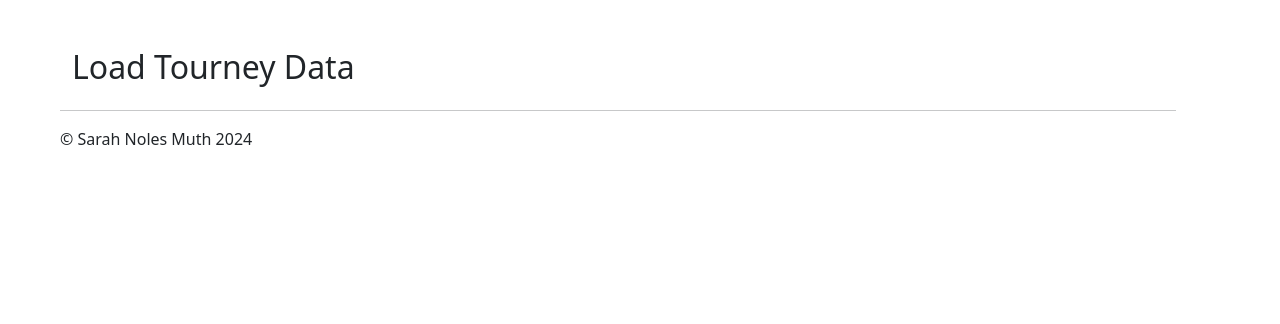
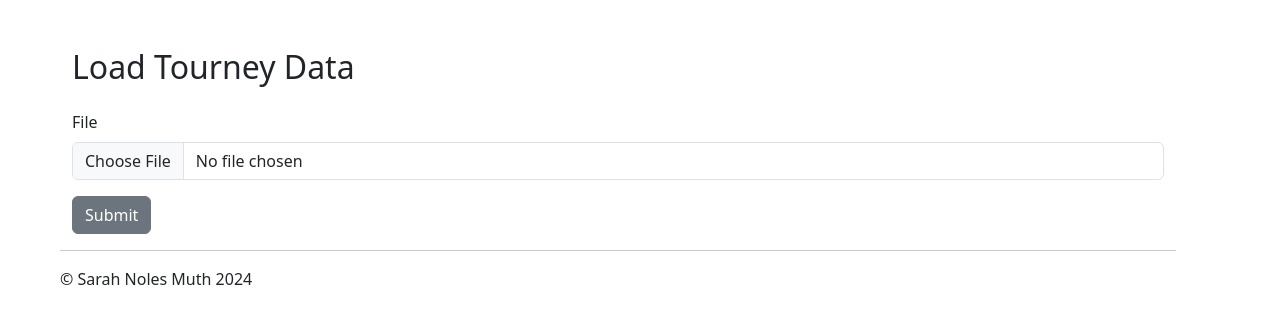
Before and after one commit to SarahNSec/TourneyTracker, a Django app: page /load_tourney in a window 1280 px wide. Shown: the part 56-380 px from the top of the page. Run offline with Django 5.2, Linux system fonts and the light colour scheme; some libraries are stand-ins or nearby versions.

Commit message:
Add form to page for uploading a file

```diff
--- a/tourneytracker/tracker/forms.py
+++ b/tourneytracker/tracker/forms.py
@@ -18,3 +18,6 @@ class EndMatchForm(forms.ModelForm):
     class Meta:
          model = Match
          fields = ["outcome"]
+
+class LoadTourneyDataForm(forms.Form):
+    file = forms.FileField()
--- a/tourneytracker/tracker/templates/tracker/load_tourney.html
+++ b/tourneytracker/tracker/templates/tracker/load_tourney.html
@@ -1,4 +1,5 @@
 {% extends "tracker/layout.html" %}
+{% load django_bootstrap5 %}
 
 {% block title %}
     CJ Rball Tourney Tracker
@@ -9,5 +10,13 @@
     <div class="row my-3">
         <h2>Load Tourney Data</h2>
     </div>
+
+    <div class="row my-1">
+        <form action="{% url 'tracker:load_tourney' %}" method="post">
+            {% csrf_token %}
+            {% bootstrap_form  form %}
+            <input type="submit" value="Submit" class="btn btn-secondary">
+        </form>
+    </div>
 </div>
 {% endblock %}
--- a/tourneytracker/tracker/views.py
+++ b/tourneytracker/tracker/views.py
@@ -1,7 +1,7 @@
 from django.shortcuts import render, get_object_or_404
 from datetime import datetime
 from .models import Match, Status, Player, Team, Division
-from .forms import StartMatchForm, EndMatchForm
+from .forms import StartMatchForm, EndMatchForm, LoadTourneyDataForm
 from django.db.models import Q
 
 # Create your views here.
@@ -126,4 +126,5 @@ def load_tourney(request):
         print('hi')
     else:
         # method == 'GET' -> loading page initially
-        return render(request, "tracker/load_tourney.html")
+        form = LoadTourneyDataForm()
+        return render(request, "tracker/load_tourney.html", {'form': form})
```
